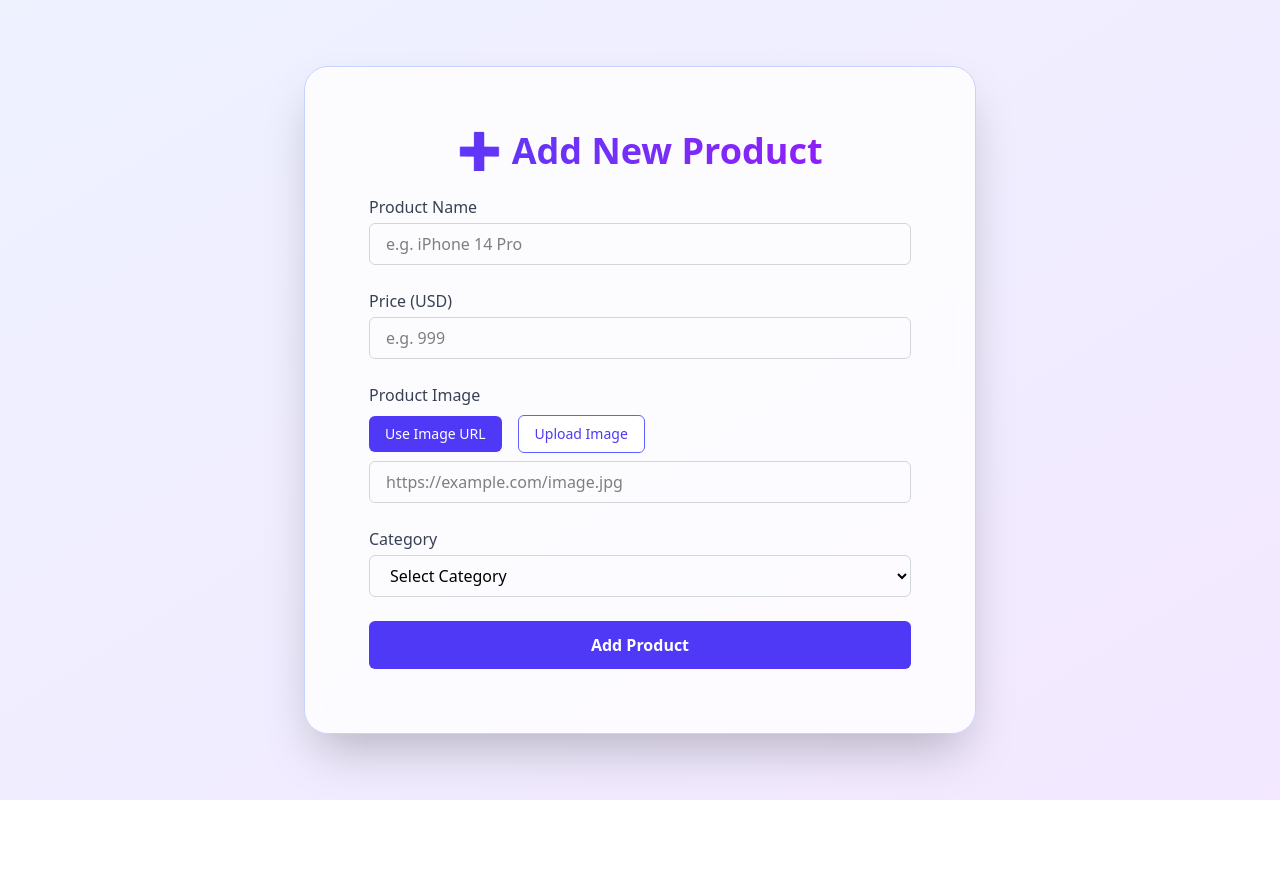
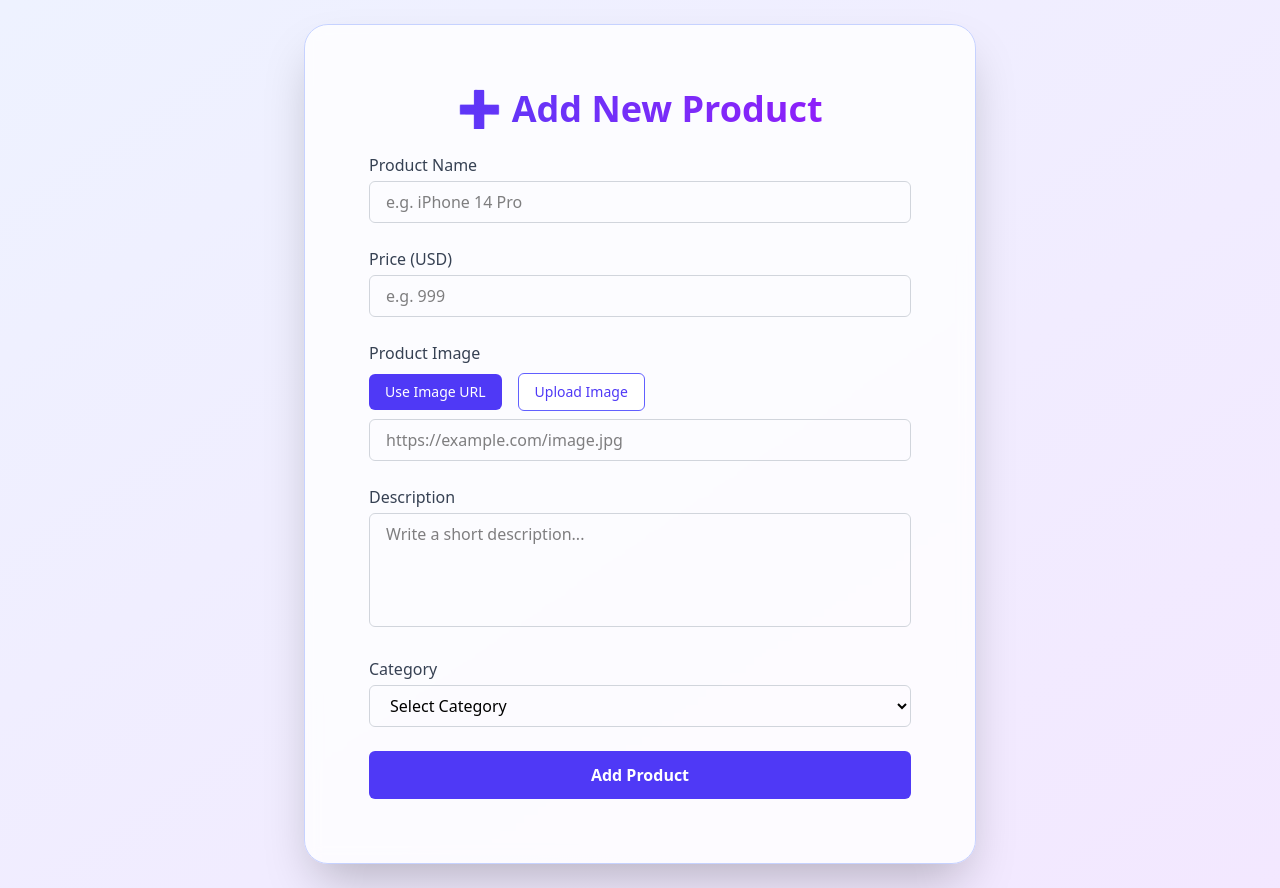
Before and after one commit to Obiorachibuike/geer-intern-assignment, a Next.js app: page /add-product in a window 1280 px wide. Before the commit the page ends 800 px from the top, so only its background shows below. Built offline with nearby package versions, Linux system fonts and the light colour scheme.

Commit message:
Update page.tsx

```diff
--- a/app/add-product/page.tsx
+++ b/app/add-product/page.tsx
@@ -10,6 +10,7 @@ export default function AddProductPage() {
     price: '',
     imageUrl: '',
     category: '',
+    description: '',
   });
 
   const [loading, setLoading] = useState(false);
@@ -17,7 +18,7 @@ export default function AddProductPage() {
   const [useUpload, setUseUpload] = useState(false);
   const [imageFile, setImageFile] = useState<File | null>(null);
 
-  const handleChange = (e: React.ChangeEvent<HTMLInputElement | HTMLSelectElement>) => {
+  const handleChange = (e: React.ChangeEvent<HTMLInputElement | HTMLSelectElement | HTMLTextAreaElement>) => {
     const { name, value } = e.target;
     setFormData(prev => ({ ...prev, [name]: value }));
   };
@@ -54,6 +55,7 @@ export default function AddProductPage() {
         price: '',
         imageUrl: '',
         category: '',
+        description: '',
       });
       setImageFile(null);
       setTimeout(() => router.push('/products'), 1500);
@@ -83,7 +85,7 @@ export default function AddProductPage() {
               type="text"
               placeholder="e.g. iPhone 14 Pro"
               className="w-full border border-gray-300 rounded-md px-4 py-2 focus:ring-2 focus:ring-indigo-500"
-              value={formData.name || ''}
+              value={formData.name}
               onChange={handleChange}
               required
             />
@@ -96,7 +98,7 @@ export default function AddProductPage() {
               type="number"
               placeholder="e.g. 999"
               className="w-full border border-gray-300 rounded-md px-4 py-2 focus:ring-2 focus:ring-indigo-500"
-              value={formData.price || ''}
+              value={formData.price}
               onChange={handleChange}
               required
             />
@@ -143,7 +145,7 @@ export default function AddProductPage() {
                 type="url"
                 placeholder="https://example.com/image.jpg"
                 className="w-full border border-gray-300 rounded-md px-4 py-2 focus:ring-2 focus:ring-indigo-500"
-                value={formData.imageUrl || ''}
+                value={formData.imageUrl}
                 onChange={handleChange}
                 required
               />
@@ -162,10 +164,22 @@ export default function AddProductPage() {
           )}
 
           <div>
+            <label className="block text-gray-700 mb-1">Description</label>
+            <textarea
+              name="description"
+              placeholder="Write a short description..."
+              className="w-full border border-gray-300 rounded-md px-4 py-2 focus:ring-2 focus:ring-indigo-500 resize-none"
+              value={formData.description}
+              onChange={handleChange}
+              rows={4}
+            ></textarea>
+          </div>
+
+          <div>
             <label className="block text-gray-700 mb-1">Category</label>
             <select
               name="category"
-              value={formData.category || ''}
+              value={formData.category}
               onChange={handleChange}
               className="w-full border border-gray-300 rounded-md px-4 py-2 focus:ring-2 focus:ring-indigo-500"
               required
```
